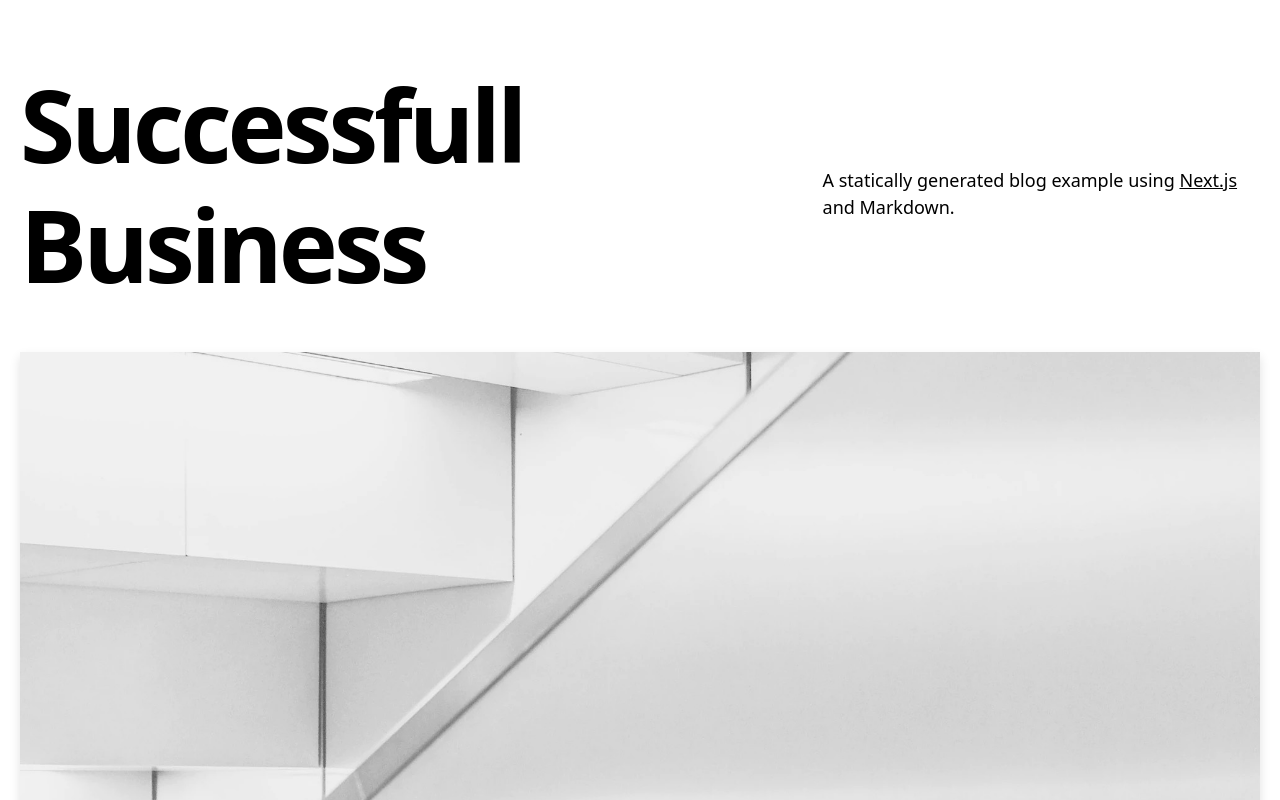
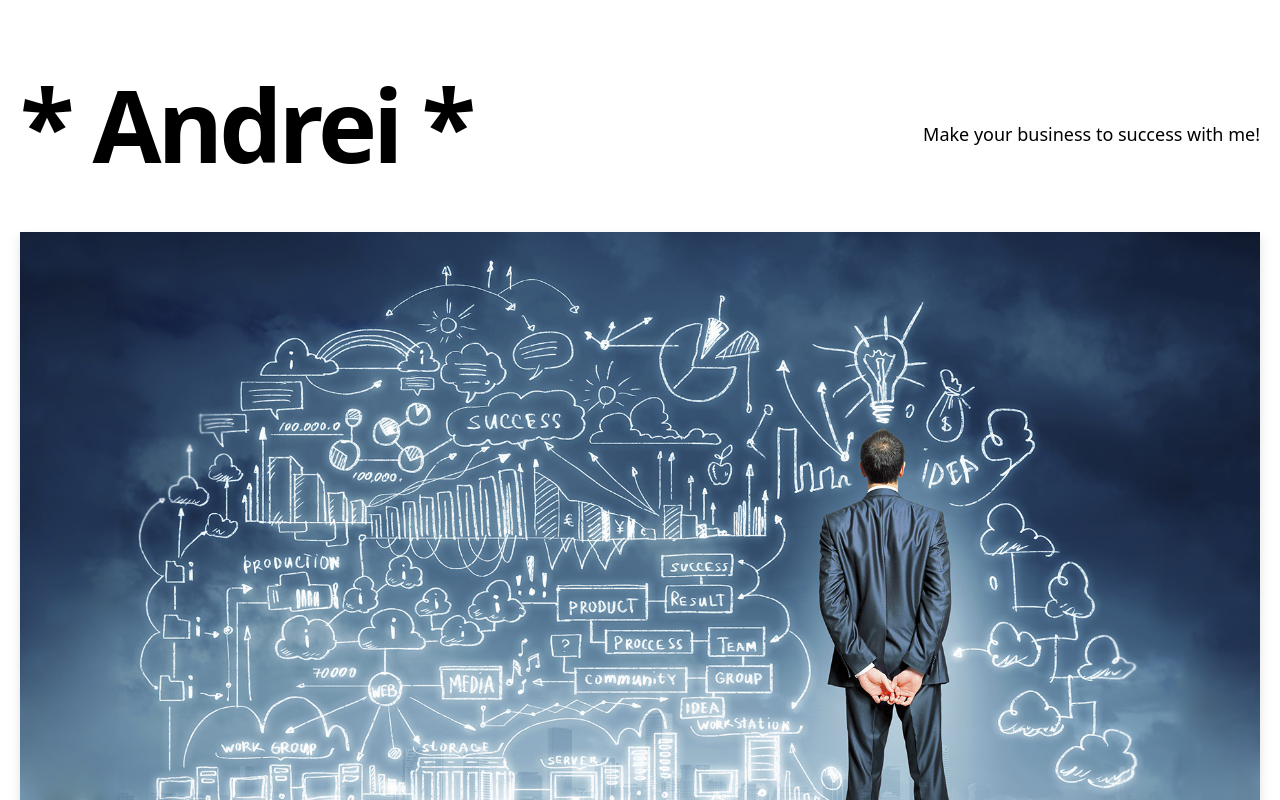
Before and after one commit to AndreiSamorokov/blogstarter, a Next.js app: page / in a window 1280 px wide. Shown: the top 800 px of the page. Built offline with nearby package versions, Linux system fonts and the light colour scheme.

Commit message:
new update

```diff
--- a/components/intro.js
+++ b/components/intro.js
@@ -4,17 +4,10 @@ export default function Intro() {
   return (
     <section className="flex-col md:flex-row flex items-center md:justify-between mt-16 mb-16 md:mb-12">
       <h5 className="text-6xl md:text-8xl font-bold tracking-tighter leading-tight md:pr-8">
-        Successfull Business
+        * Andrei *
       </h5>
       <h4 className="text-center md:text-left text-lg mt-5 md:pl-8">
-        A statically generated blog example using{' '}
-        <a
-          href="https://nextjs.org/"
-          className="underline hover:text-success duration-200 transition-colors"
-        >
-          Next.js
-        </a>{' '}
-        and {CMS_NAME}.
+        Make your business to success with me!
       </h4>
     </section>
   )
--- a/lib/constants.js
+++ b/lib/constants.js
@@ -1,4 +1,4 @@
 export const EXAMPLE_PATH = 'blog-starter'
-export const CMS_NAME = 'Markdown'
+export const CMS_NAME = 'Andrei Blog'
 export const HOME_OG_IMAGE_URL =
   'https://og-image.now.sh/Next.js%20Blog%20Starter%20Example.png?theme=light&md=1&fontSize=100px&images=https%3A%2F%2Fassets.vercel.com%2Fimage%2Fupload%2Ffront%2Fassets%2Fdesign%2Fnextjs-black-logo.svg'
```
Also changed, not shown: components/hero-post.js (line endings or trailing spaces), public/assets/blog/dynamic-routing/cover.jpg.
